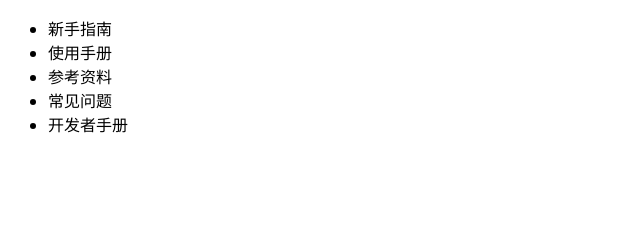
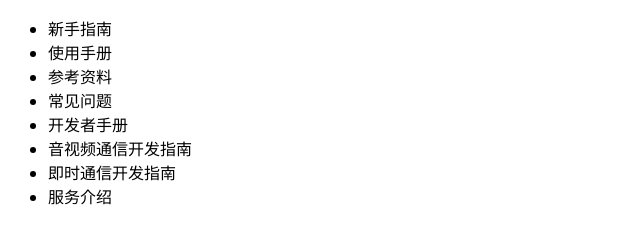
Before and after one commit to zvenshy/pageIO, a browser extension: page index.html in a window 1280 px wide. Shown: the whole page, without its empty margins (0-640 px from the left). Drawn offline with Linux system fonts and the light colour scheme.

```diff
--- a/content.js
+++ b/content.js
@@ -5,5 +5,4 @@
 			$('#addWikiAreaBox [name="wiki_type_title"]').val(request.val);
 		}
 	});
-
 });
--- a/index.html
+++ b/index.html
@@ -20,6 +20,9 @@
       <li>参考资料</li>
       <li>常见问题</li>
       <li>开发者手册</li>
+      <li>音视频通信开发指南</li>
+      <li>即时通信开发指南</li>
+      <li>服务介绍</li>
     </ul>
   </body>
 </html>
```
